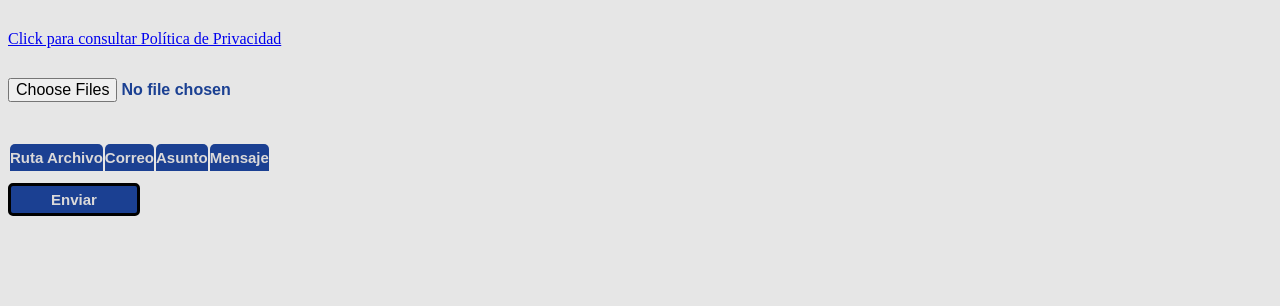
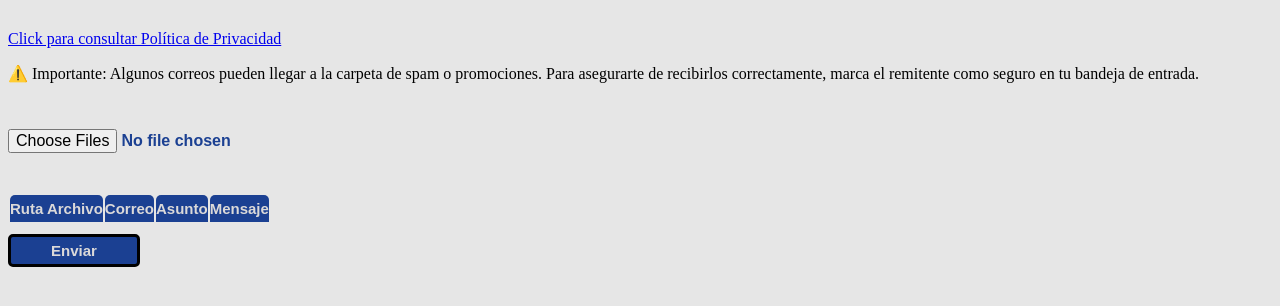
Before and after one commit to Pedrochacon9621/AppCorreos1, a React (Vite) app in the folder Frontend-AppCorreos/: page / in a window 1280 px wide. Shown: the top 306 px of the page. Built offline with nearby package versions, Linux system fonts and the light colour scheme.

Commit message:
sendGrid 2

```diff
--- a/Frontend-AppCorreos/src/componentes/BusquedaArchivo.tsx
+++ b/Frontend-AppCorreos/src/componentes/BusquedaArchivo.tsx
@@ -84,6 +84,7 @@ export default function BusquedaArchivo() {
             <nav>
               <Link to="/politica">Click para consultar Política de Privacidad</Link>
             </nav>
+            <p>⚠️ Importante: Algunos correos pueden llegar a la carpeta de spam o promociones. Para asegurarte de recibirlos correctamente, marca el remitente como seguro en tu bandeja de entrada.</p>
             <form onSubmit={(e)=>crearFormData(e)} encType="multipart/form-data">
 
               <input id="btnArchivo" type="file" name='files' multiple onChange={handleFilesChange} />
```
